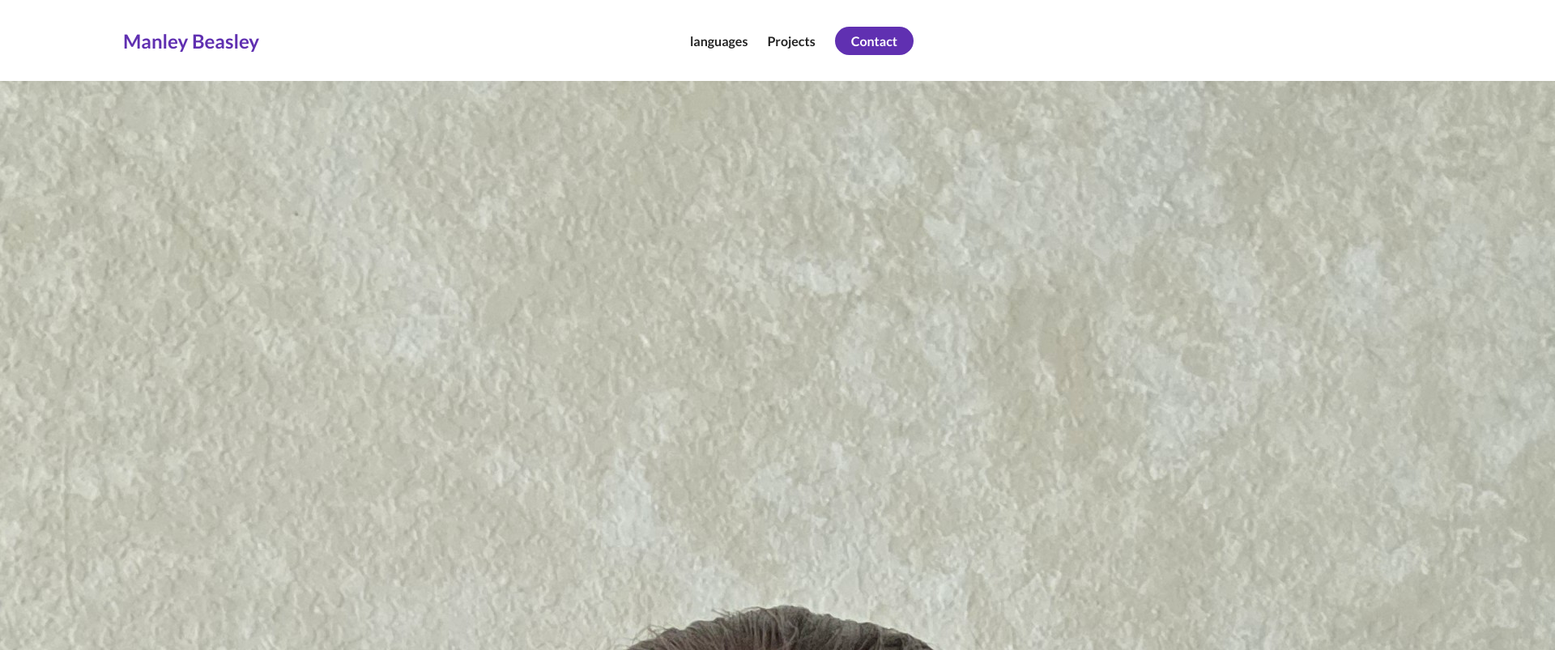
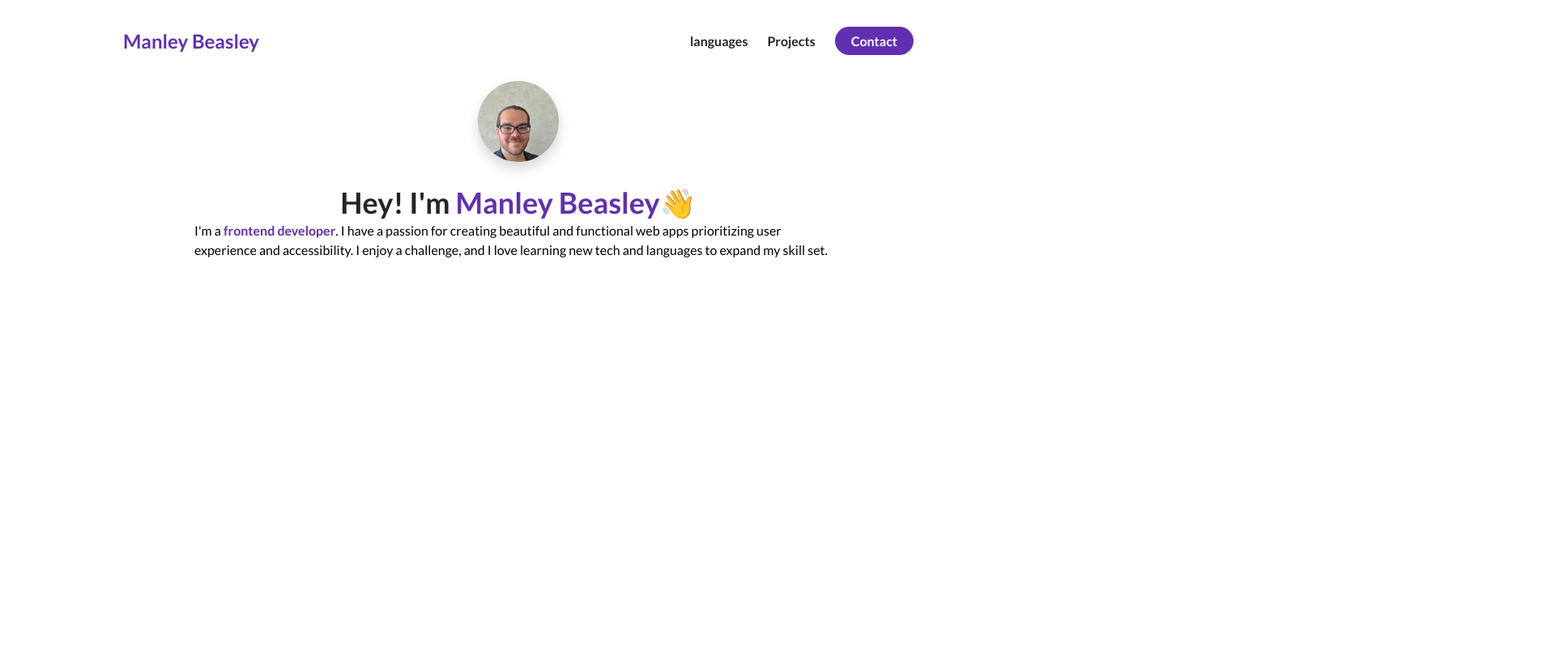
Before and after one commit to mmbeasley50/3.0-Project-Portfolio, a plain HTML site: page index.html in a window 1280 px wide. Shown: the top 803 px of the page at 81% size, 1920 px wide, since content can reach past the window. Drawn offline with Linux system fonts and the light colour scheme.

Commit message:
About me-editing

```diff
--- a/index.html
+++ b/index.html
@@ -32,17 +32,23 @@
           </li>
         </ul>
       </nav>
+      <div class="flex flex-1">
         <div class="about-me__info row">
           <div class="about-me__info--container">
             <figure class="about-me__picture--mask">
-            <img src="./assets/mypfp.jpg" alt="Picture" />
+              <img src="./assets/mypfp.jpg" class="about-me__picture" alt="Picture" />
             </figure>
             <h1 class="about-me__info--title">
               Hey! I'm <span class="text-purple">Manley Beasley👋</span>
             </h1>
             <p class="about-me__info--para">
-            I'm a <strong class="text-purple">frontend developer</strong>. I have a passion for creating beautiful and functional sites and web apps prioritizing user experience and accessibility. I enjoy a challenge, and I love learning new tech and languages to expand my skill set.
+              I'm a <strong class="text-purple">frontend developer</strong>. I
+              have a passion for creating beautiful and functional web apps
+              prioritizing user experience and accessibility. I enjoy a
+              challenge, and I love learning new tech and languages to expand my
+              skill set.
             </p>
+          </div>
         </div>
       </div>
     </section>
--- a/styles.css
+++ b/styles.css
@@ -18,6 +18,10 @@ span {
   line-height: 1.25;
 }
 
+h1 {
+  font-size: 36px;
+}
+
 p {
   line-height: 1.5;
   font-size: 16px;
@@ -25,6 +29,24 @@ p {
 
 li {
   list-style: none;
+}
+
+.flex {
+  display: flex;
+}
+
+.flex-1 {
+  flex: 1;
+}
+
+.row {
+  width: 100%;
+  max-width: 800px;
+  margin: 0 auto;
+}
+
+.text-purple {
+  color: #6030b1;
 }
 
 /* NAVIGATION BAR */
@@ -70,3 +92,33 @@ nav {
 }
 
 /* ABOUT ME */
+
+#about-me {
+  min-height: 100vh;
+  display: flex;
+  flex-direction: column;
+}
+
+.about-me__info--container {
+  display: flex;
+  flex-direction: column;
+  align-items: center;
+}
+
+.about-me__picture--mask {
+  width: 100px;
+  height: 100px;
+  border-radius: 50%;
+  overflow: hidden;
+  box-shadow: 0 8px 16px rgba(0, 0, 0, 0.16);
+  margin-bottom: 28px;
+}
+
+.about-me__picture {
+  width: 100%;
+}
+
+/* improving my own picture */
+.about-me__picture {
+  object-fit: cover;
+}
```
Lines whose indentation alone changed are shown as unchanged.
